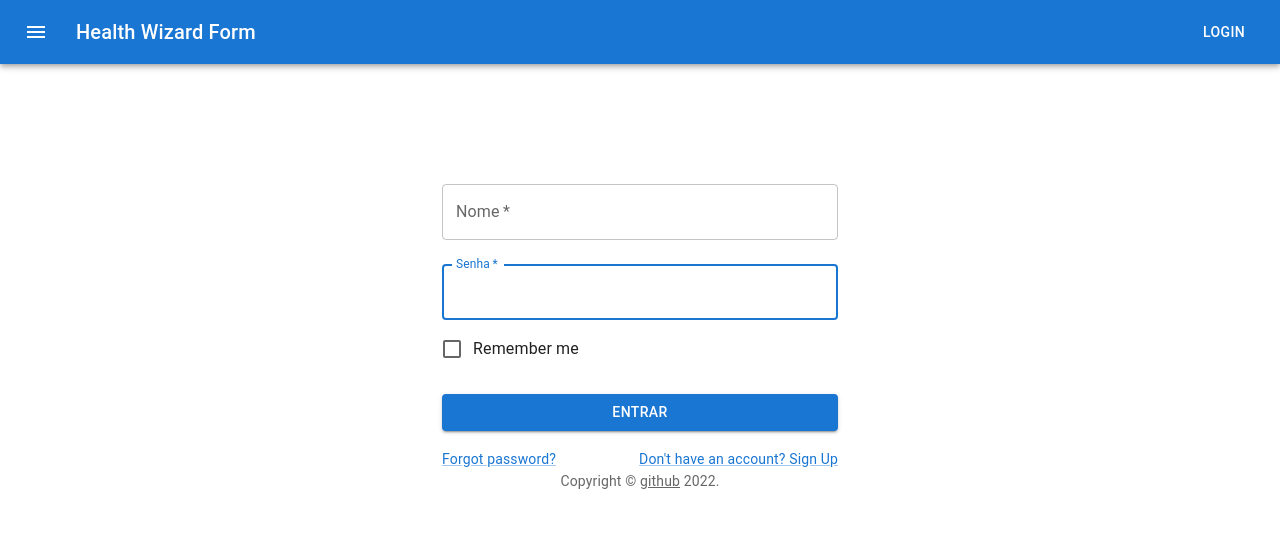
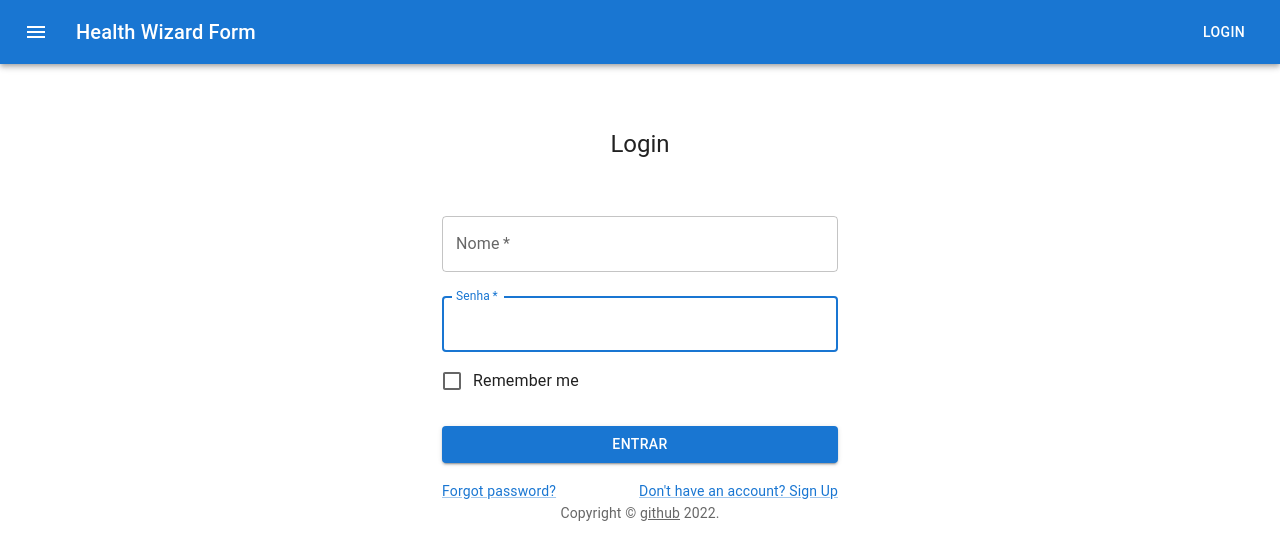
Before and after one commit to edermotasantos/health-wizard-form, a React (Create React App) app in the folder frontend/: page / in a window 1280 px wide. Shown: the top 560 px of the page. Built offline with nearby package versions, Linux system fonts and the light colour scheme.

Commit message:
fix: renderiza título apagado anteriormente

```diff
--- a/frontend/src/components/UserLogin/Index.jsx
+++ b/frontend/src/components/UserLogin/Index.jsx
@@ -41,6 +41,9 @@ function UserLogin() {
             alignItems: 'center',
           }}
         >
+          <Typography component="h1" variant="h5">
+            Login
+          </Typography>
           <Box sx={{ mt: 5 }}>
             <TextField
               margin="normal"
```
